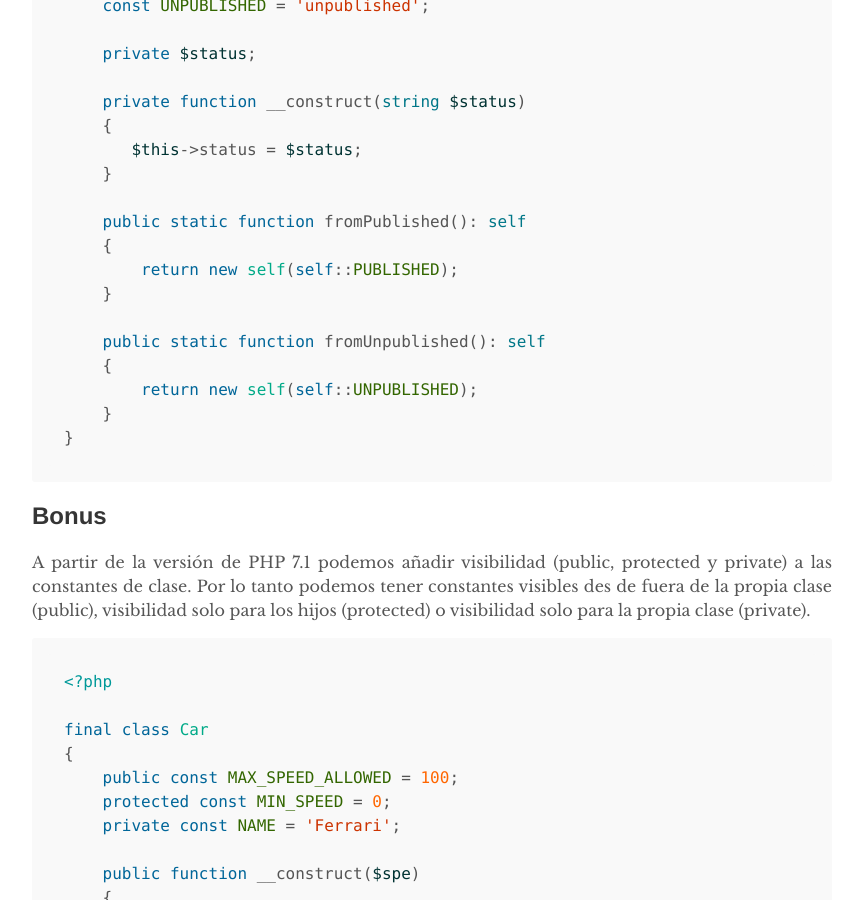
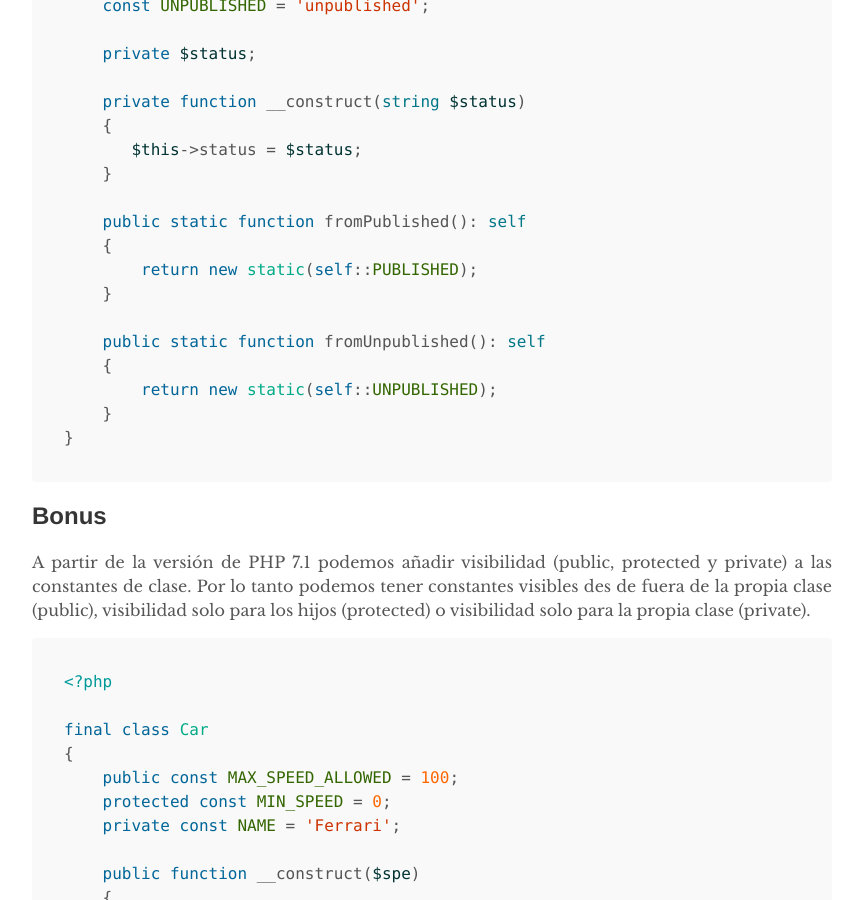
Before and after one commit to danitome24/slides, a Jekyll site: the page built from _posts/2019-01-03-usando-constantes-en-el-software.markdown, in a window 1280 px wide and 900 px high, scrolled down 4700 px. Shown: the whole window, without its empty margins (208-1070 px from the left). Built offline with Jekyll 4.4.1, drawn with Linux system fonts in a browser that asks for light colours.

Commit message:
#16: Changed code

````diff
--- a/_posts/2019-01-03-usando-constantes-en-el-software.markdown
+++ b/_posts/2019-01-03-usando-constantes-en-el-software.markdown
@@ -169,12 +169,12 @@ final class PostStatus
 
     public static function fromPublished(): self
     {
-        return new self(self::PUBLISHED);
+        return new static(self::PUBLISHED);
     }
 
     public static function fromUnpublished(): self
     {
-        return new self(self::UNPUBLISHED);
+        return new static(self::UNPUBLISHED);
     }
 }
 ```
````
